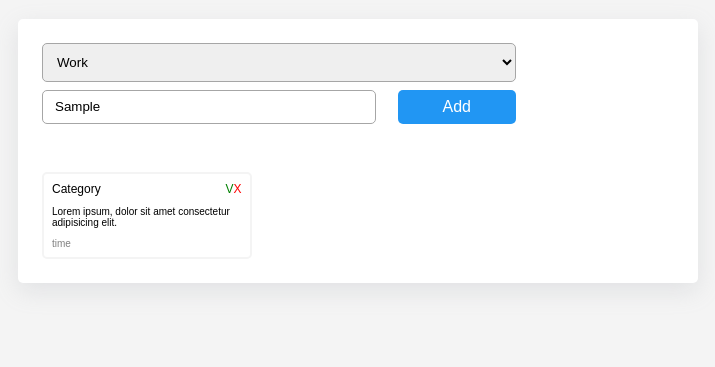
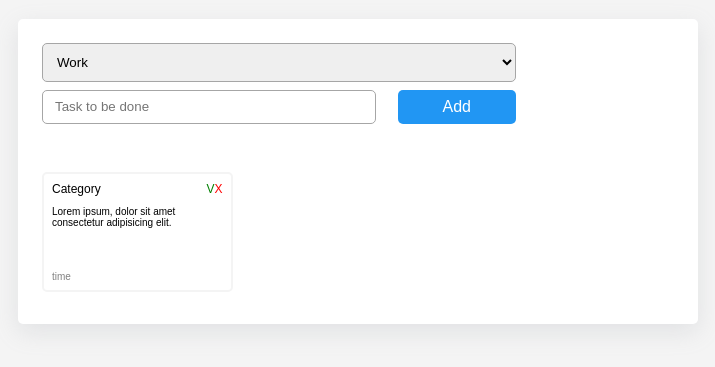
Before and after one commit to rokasandreikenas/todo-list, a plain HTML site: page index.html in a window 1280 px wide. Both pictures are taken after typing "Sample" into the empty fields and a click on the button "Add". Shown: the part 69-436 px from the top of the page, without its empty margins (282-997 px from the left). Drawn offline with Linux system fonts and the light colour scheme; a web font is replaced by a local one.

```diff
--- a/index.html
+++ b/index.html
@@ -26,6 +26,7 @@
         </div>
         <div class="todo-list">
           <div class="todo">
+            <div>
               <div class="category">
                 <div>Category</div>
                 <div class="buttons">
@@ -35,6 +36,7 @@
               <p class="text">
                 Lorem ipsum, dolor sit amet consectetur adipisicing elit.
               </p>
+            </div>
             <div class="time">time</div>
           </div>
         </div>
--- a/script.js
+++ b/script.js
@@ -0,0 +1,21 @@
+const addButton = document.querySelector(".input-box button");
+const todoList = [];
+
+const pushTodoToHtml = (todo) => {};
+
+const handleAddTodoItem = () => {
+  const selectInput = document.querySelector("#categories");
+  const textInput = document.querySelector("input[name=text]");
+
+  if (textInput.value.length >= 3) {
+    const todo = textInput.value;
+
+    todoList.push(todo);
+    pushTodoToHtml(todo);
+    textInput.value = "";
+  } else {
+    alert("Todo should be longer than 3 chars!");
+  }
+};
+
+addButton.addEventListener("click", handleAddTodoItem);
--- a/styles.scss
+++ b/styles.scss
@@ -73,14 +73,19 @@ select {
 
 .todo-list {
   display: flex;
-  justify-content: space-between;
+  flex-wrap: wrap;
 
   .todo {
+    display: flex;
+    flex-direction: column;
+    justify-content: space-between;
     padding: 8px;
-    width: 30%;
-    margin-right: 16px;
+    margin-right: 8px;
+    margin-bottom: 8px;
     border: 2px solid $background-color;
     border-radius: $border-radius;
+    flex-basis: 27%;
+    min-height: 100px;
 
     .category {
       display: flex;
```
Also changed, not shown: styles.css, 1 other file. Lines whose indentation alone changed are shown as unchanged.
